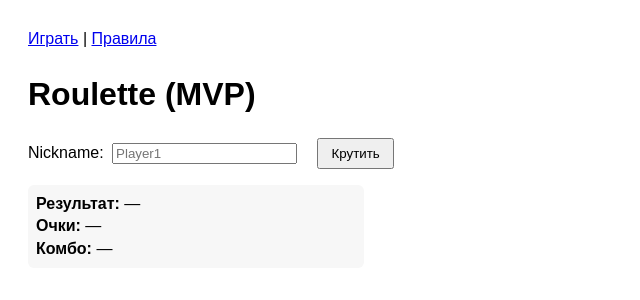
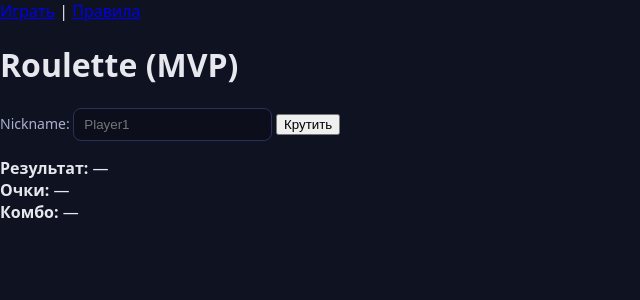
Before and after one commit to Belandiy/roulette-game, a Flask app: page / in a window 1280 px wide. Shown: the top 300 px of the page, without its empty margins (0-640 px from the left). Run offline with Flask 3, Linux system fonts and the light colour scheme.

Commit message:
Изменены и добавлены стили

```diff
--- a/static/style.css
+++ b/static/style.css
@@ -1,22 +1,30 @@
-body {
-    font-family: Arial, sans-serif;
-    padding: 20px;
-    line-height: 1.4;
-}
-nav {
-    margin-bottom: 12px;
-}
-input {
-    margin: 0 8px 0 4px;
-}
-button {
-    margin-left: 8px;
-    padding: 6px 12px;
-}
-#result {
-    margin-top: 12px;
-    background:#f7f7f7;
-    padding:8px;
-    border-radius:6px;
-    width:320px;
-}
+/*Контейнер, шрифт, структура страницы*/
+
+:root { font-family: system-ui, -apple-system, Segoe UI, Roboto, sans-serif; }
+body { margin: 0; padding: 0; background: #0f1220; color: #e6e8ee; }
+.container { max-width: 900px; margin: 0 auto; padding: 24px; }
+.header { display:flex; justify-content:space-between; align-items:center; margin-bottom:16px; }
+.card { background:#171a2b; border:1px solid #242949; border-radius:12px; padding:16px; box-shadow: 0 4px 16px rgba(0,0,0,.25); }
+.row { display:flex; gap:16px; flex-wrap:wrap; }
+
+/*Рулетка*/
+.reels { display:flex; gap:12px; justify-content:center; align-items:center; margin:16px 0; }
+.reel-wrap { width:100px; height:100px; overflow:hidden; border-radius:12px; border:2px solid #2b3058; background:#0c0f1b; display:flex; align-items:center; justify-content:center; }
+.reel { font-size: 56px; filter: drop-shadow(0 2px 2px rgba(0,0,0,.6)); }
+
+/*Кнопки*/
+.btn { padding:10px 16px; border:1px solid #3a3f73; background:#22264a; color:#e6e8ee; border-radius:10px; cursor:pointer; }
+.btn:disabled { opacity:.6; cursor:not-allowed; }
+
+/*Ввод и вывод*/
+input[type="text"] { padding:8px 10px; background:#0c0f1b; color:#e6e8ee; border:1px solid #2b3058; border-radius:8px; }
+label { font-size:14px; color:#aab0d0; }
+
+/*Таблица с результатами*/
+.table { width:100%; border-collapse: collapse; }
+.table th, .table td { padding:8px 10px; border-bottom:1px solid #242949; }
+.table th { text-align:left; color:#aab0d0; font-weight:600; }
+
+/*Статус игры*/
+.status { min-height: 20px; color:#9ad0ff; margin-top:8px; }
+.small { color:#aab0d0; font-size: 14px; }
```
